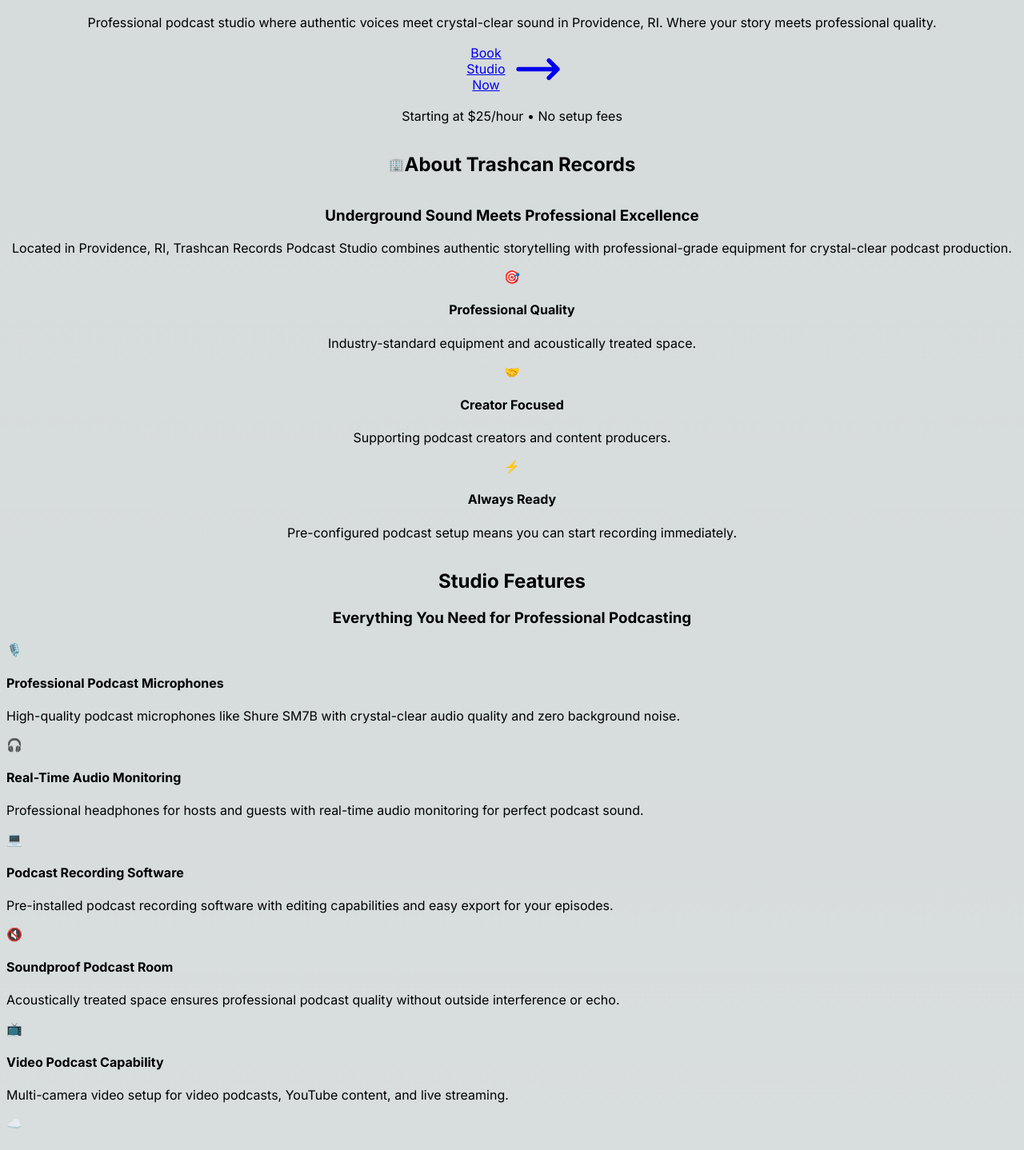
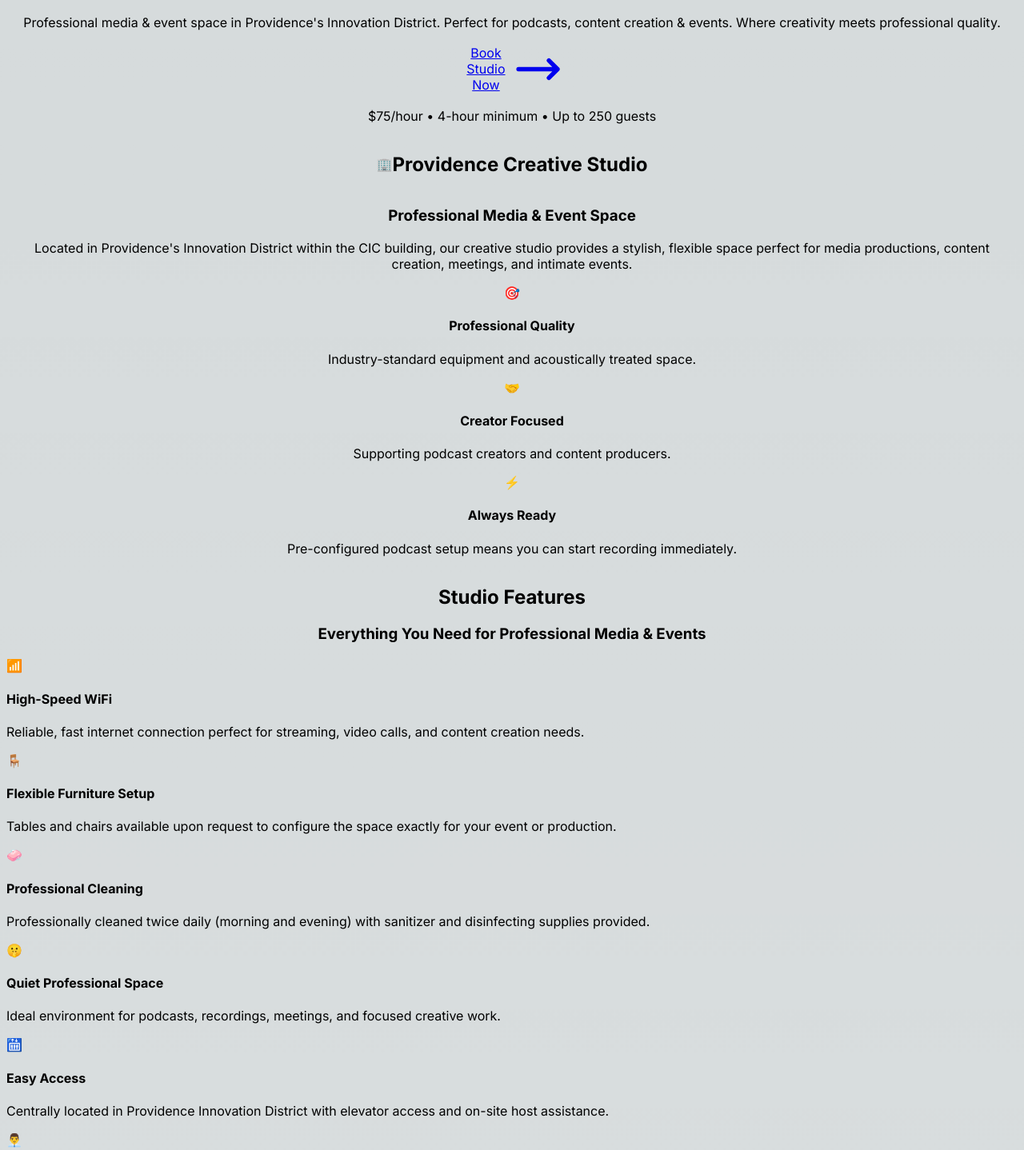
Before and after one commit to BTheCoderr/trashcanrecords-studio, a Next.js app: page / in a window 1280 px wide. Shown: the part 120-1558 px from the top of the page at 80% size. Built offline with nearby package versions, Linux system fonts and the light colour scheme.

Commit message:
Update website with correct Providence Creative Studio details - /hr, 4-hour minimum, CIC building location, actual contact info

```diff
--- a/app/page.tsx
+++ b/app/page.tsx
@@ -7,75 +7,76 @@
 export default function Home() {
   const studioFeatures = [
     {
-      icon: '🎙️',
-      title: 'Professional Podcast Microphones',
-      description: 'High-quality podcast microphones like Shure SM7B with crystal-clear audio quality and zero background noise.',
+      icon: '📶',
+      title: 'High-Speed WiFi',
+      description: 'Reliable, fast internet connection perfect for streaming, video calls, and content creation needs.',
     },
     {
-      icon: '🎧',
-      title: 'Real-Time Audio Monitoring',
-      description: 'Professional headphones for hosts and guests with real-time audio monitoring for perfect podcast sound.',
+      icon: '🪑',
+      title: 'Flexible Furniture Setup',
+      description: 'Tables and chairs available upon request to configure the space exactly for your event or production.',
     },
     {
-      icon: '💻',
-      title: 'Podcast Recording Software',
-      description: 'Pre-installed podcast recording software with editing capabilities and easy export for your episodes.',
+      icon: '🧼',
+      title: 'Professional Cleaning',
+      description: 'Professionally cleaned twice daily (morning and evening) with sanitizer and disinfecting supplies provided.',
     },
     {
-      icon: '🔇',
-      title: 'Soundproof Podcast Room',
-      description: 'Acoustically treated space ensures professional podcast quality without outside interference or echo.',
+      icon: '🤫',
+      title: 'Quiet Professional Space',
+      description: 'Ideal environment for podcasts, recordings, meetings, and focused creative work.',
     },
     {
-      icon: '📺',
-      title: 'Video Podcast Capability',
-      description: 'Multi-camera video setup for video podcasts, YouTube content, and live streaming.',
+      icon: '🛗',
+      title: 'Easy Access',
+      description: 'Centrally located in Providence Innovation District with elevator access and on-site host assistance.',
     },
     {
-      icon: '☁️',
-      title: 'Cloud Storage & Export',
-      description: 'Automatic cloud backup and easy file sharing for seamless podcast post-production and distribution.',
+      icon: '👨‍💼',
+      title: 'On-Site Support',
+      description: 'Host available to greet you upon arrival and provide assistance throughout your session.',
     }
   ];
 
   const packages = [
     {
-      title: 'Solo Podcaster',
-      price: '$25/hour',
+      title: 'Content Creation',
+      price: '$75/hour',
       features: [
-        'Single podcast microphone setup',
-        'Podcast recording software',
-        'Audio monitoring headphones',
-        'Cloud storage & export',
-        'Technical setup assistance'
+        '4-hour minimum booking',
+        'High-speed WiFi included',
+        'Tables & chairs setup',
+        'Professional daily cleaning',
+        'On-site host assistance',
+        'Full restroom access'
       ],
       popular: false
     },
     {
-      title: 'Interview/Co-Host',
-      price: '$40/hour',
+      title: 'Media Production',
+      price: '$75/hour',
       features: [
-        'Two microphone setup',
-        'Advanced podcast software',
-        'Dual audio monitoring',
-        'Video podcast option',
-        'Cloud storage & export',
-        'Technical support',
-        'Basic editing assistance'
+        '4-hour minimum booking',
+        'Flexible space configuration',
+        'Quiet recording environment',
+        'Elevator access included',
+        'Professional cleaning',
+        'Host support throughout',
+        'Perfect for film/photo shoots'
       ],
       popular: true
     },
     {
-      title: 'Panel/Group Cast',
-      price: '$60/hour',
+      title: 'Events & Meetings',
+      price: '$75/hour',
       features: [
-        'Up to 4 podcast microphones',
-        'Professional podcast mixer',
-        'Multi-camera video setup',
-        'Live streaming capability',
-        'Dedicated audio engineer',
-        'Cloud storage & export',
-        'Full production support'
+        '4-hour minimum booking',
+        'Up to 250 guest capacity',
+        'Central Providence location',
+        'Tables & chairs provided',
+        'High-speed internet',
+        'Professional venue support',
+        'Ideal for networking events'
       ],
       popular: false
     }
@@ -104,7 +105,7 @@
             </div>
 
             <h1 className="text-6xl md:text-8xl lg:text-9xl font-bold text-podcast-gold leading-none">
-              PODCAST
+              CREATIVE
               <br />
               <span className="text-podcast-accent">STUDIO</span>
             </h1>
@@ -112,9 +113,9 @@
             <div className="w-32 h-1 bg-gradient-to-r from-podcast-red to-podcast-gold mx-auto rounded-full"></div>
 
                          <p className="text-xl md:text-2xl text-podcast-gold font-light max-w-2xl mx-auto leading-relaxed">
-               Professional podcast studio where authentic voices meet crystal-clear sound in
-               <span className="text-podcast-accent font-medium"> Providence, RI</span>.
-               Where your story meets professional quality.
+               Professional media & event space in Providence's Innovation District.
+               <span className="text-podcast-accent font-medium"> Perfect for podcasts, content creation & events</span>.
+               Where creativity meets professional quality.
              </p>
 
             {/* Call to Action */}
@@ -128,7 +129,7 @@
                   <path strokeLinecap="round" strokeLinejoin="round" strokeWidth={2} d="M17 8l4 4m0 0l-4 4m4-4H3" />
                 </svg>
               </a>
-              <p className="text-podcast-accent text-sm">Starting at $25/hour • No setup fees</p>
+              <p className="text-podcast-accent text-sm">$75/hour • 4-hour minimum • Up to 250 guests</p>
             </div>
           </div>
         </div>
@@ -140,16 +141,16 @@
           <div className="text-center mb-16">
             <div className="flex items-center justify-center gap-3 mb-6">
               <span className="text-4xl">🏢</span>
-                             <h2 className="text-5xl font-bold text-podcast-primary">About Trashcan Records</h2>
+                             <h2 className="text-5xl font-bold text-podcast-primary">Providence Creative Studio</h2>
              </div>
-             <h3 className="text-3xl text-podcast-secondary font-medium mb-8">Underground Sound Meets Professional Excellence</h3>
+             <h3 className="text-3xl text-podcast-secondary font-medium mb-8">Professional Media & Event Space</h3>
             <div className="w-24 h-1 bg-gradient-to-r from-podcast-red to-podcast-gold mx-auto rounded-full"></div>
           </div>
 
           <div className="max-w-4xl mx-auto space-y-8">
                          <p className="text-xl text-gray-700 leading-relaxed text-center">
-               Located in <span className="text-podcast-primary font-semibold">Providence, RI</span>,
-               Trashcan Records Podcast Studio combines authentic storytelling with professional-grade equipment for crystal-clear podcast production.
+               Located in <span className="text-podcast-primary font-semibold">Providence's Innovation District</span> within the CIC building,
+               our creative studio provides a stylish, flexible space perfect for media productions, content creation, meetings, and intimate events.
              </p>
 
             <div className="grid grid-cols-1 md:grid-cols-3 gap-8 mt-16">
@@ -186,7 +187,7 @@
         <div className="container mx-auto px-4">
           <div className="text-center mb-16">
             <h2 className="text-5xl font-bold text-podcast-primary mb-6">Studio Features</h2>
-            <h3 className="text-3xl text-podcast-secondary font-medium mb-8">Everything You Need for Professional Podcasting</h3>
+            <h3 className="text-3xl text-podcast-secondary font-medium mb-8">Everything You Need for Professional Media & Events</h3>
             <div className="w-24 h-1 bg-gradient-to-r from-podcast-red to-podcast-gold mx-auto rounded-full"></div>
           </div>
 
@@ -324,7 +325,7 @@
         <div className="container mx-auto px-4">
           <div className="text-center mb-16">
             <h2 className="text-5xl font-bold text-podcast-gold mb-6">Studio Packages</h2>
-            <h3 className="text-3xl text-podcast-accent font-medium mb-8">Choose Your Recording Experience</h3>
+            <h3 className="text-3xl text-podcast-accent font-medium mb-8">Choose Your Creative Experience</h3>
             <div className="w-24 h-1 bg-gradient-to-r from-podcast-red to-podcast-gold mx-auto rounded-full"></div>
           </div>
 
@@ -363,7 +364,7 @@
           <div className="text-center mt-12">
             <p className="text-podcast-accent text-lg mb-4">Ready to get started?</p>
             <a
-                             href="mailto:studio@trashcanrecords.com"
+                             href="mailto:trashcanrecords514@gmail.com"
               className="inline-flex items-center px-8 py-4 bg-podcast-gold text-podcast-primary font-bold rounded-full hover:bg-podcast-gold/90 hover:scale-105 transition-all duration-300"
             >
               Contact Us Today
@@ -377,7 +378,7 @@
         <div className="container mx-auto px-4">
           <div className="text-center mb-16">
             <h2 className="text-5xl font-bold text-podcast-primary mb-6">Get In Touch</h2>
-            <h3 className="text-3xl text-podcast-secondary font-medium mb-8">Ready to Record Your Next Podcast Episode?</h3>
+            <h3 className="text-3xl text-podcast-secondary font-medium mb-8">Ready to Book Your Creative Space?</h3>
             <div className="w-24 h-1 bg-gradient-to-r from-podcast-red to-podcast-gold mx-auto rounded-full"></div>
           </div>
 
@@ -389,15 +390,15 @@
                 <div className="space-y-2 text-gray-600">
                                      <p className="flex items-center">
                      <span className="text-podcast-red mr-3">📍</span>
-                     Trashcan Records Podcast Studio, 123 Podcast Ave, Providence, RI 02903
+                     Providence Creative Studio, CIC Building, Providence Innovation District, RI
                    </p>
                    <p className="flex items-center">
                      <span className="text-podcast-red mr-3">📞</span>
-                     (401) 555-CAST
+                     (401) 217-9799
                    </p>
                    <p className="flex items-center">
                      <span className="text-podcast-red mr-3">📧</span>
-                     studio@trashcanrecords.com
+                     trashcanrecords514@gmail.com
                    </p>
                 </div>
               </div>
@@ -433,12 +434,12 @@
                 />
                 <select className="w-full p-3 border border-gray-300 rounded-lg focus:outline-none focus:ring-2 focus:ring-podcast-accent">
                   <option>Select Package</option>
-                  <option>Solo Podcaster ($25/hr)</option>
-                  <option>Interview/Co-Host ($40/hr)</option>
-                  <option>Panel/Group Cast ($60/hr)</option>
+                  <option>Content Creation ($75/hr)</option>
+                  <option>Media Production ($75/hr)</option>
+                  <option>Events & Meetings ($75/hr)</option>
                 </select>
                 <textarea
-                  placeholder="Tell us about your podcast project..."
+                  placeholder="Tell us about your media project or event..."
                   rows={4}
                   className="w-full p-3 border border-gray-300 rounded-lg focus:outline-none focus:ring-2 focus:ring-podcast-accent"
                 ></textarea>
--- a/components/Footer.tsx
+++ b/components/Footer.tsx
@@ -9,10 +9,10 @@
           <div>
             <div className="flex items-center space-x-2 mb-4">
               <div className="w-6 h-6 bg-podcast-red rounded-full animate-pulse-slow"></div>
-              <h3 className="text-xl font-bold">Trashcan Records Podcast Studio</h3>
+              <h3 className="text-xl font-bold">Providence Creative Studio</h3>
             </div>
             <p className="text-podcast-accent mb-4">
-              Professional podcast studio where authentic voices meet crystal-clear sound.
+              Professional media & event space in Providence's Innovation District.
             </p>
             <div className="flex space-x-4">
               <a href="#" className="text-podcast-accent hover:text-podcast-gold transition-colors">
@@ -48,17 +48,17 @@
           <div>
             <h3 className="text-lg font-semibold mb-4">Contact</h3>
             <div className="space-y-2 text-podcast-accent">
-              <p>📍 Trashcan Records Podcast Studio</p>
-              <p>123 Podcast Ave</p>
-              <p>Providence, RI 02903</p>
-              <p>📧 studio@trashcanrecords.com</p>
-              <p>📞 (401) 555-CAST</p>
+              <p>📍 Providence Creative Studio</p>
+              <p>CIC Building</p>
+              <p>Providence Innovation District, RI</p>
+              <p>📧 trashcanrecords514@gmail.com</p>
+              <p>📞 (401) 217-9799</p>
             </div>
           </div>
         </div>
 
         <div className="border-t border-podcast-secondary mt-8 pt-8 text-center text-podcast-accent">
-          <p>&copy; 2024 Trashcan Records Podcast Studio. All rights reserved.</p>
+          <p>&copy; 2024 Providence Creative Studio. All rights reserved.</p>
         </div>
       </div>
     </footer>
--- a/components/Header.tsx
+++ b/components/Header.tsx
@@ -8,7 +8,7 @@
           <div className="flex items-center space-x-4">
             <div className="flex items-center space-x-2">
               <div className="w-8 h-8 bg-podcast-red rounded-full animate-pulse-slow"></div>
-              <span className="text-podcast-gold font-bold text-xl">Trashcan Records</span>
+              <span className="text-podcast-gold font-bold text-xl">Providence Creative Studio</span>
             </div>
           </div>
 
```
